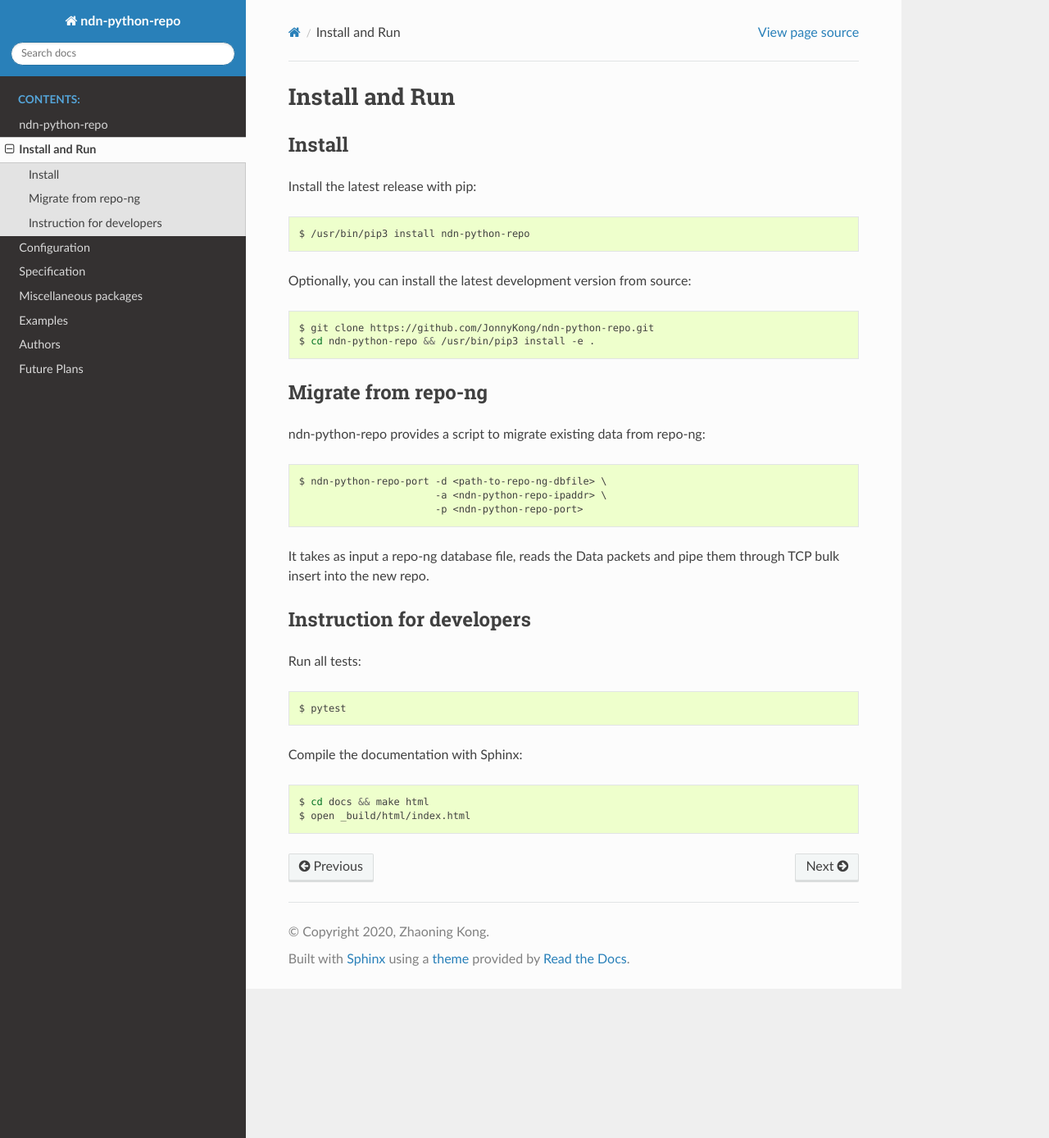
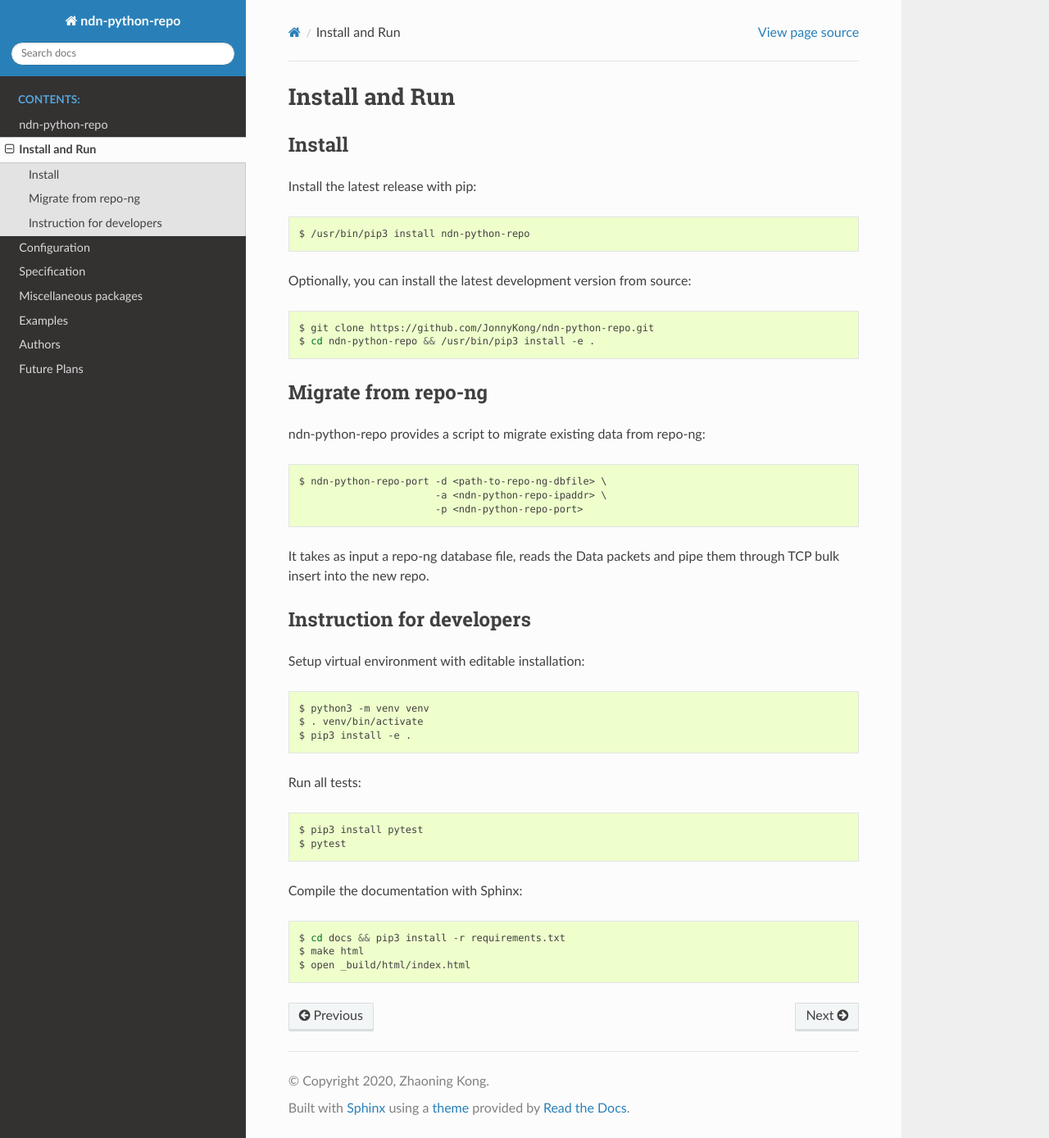
Before and after one commit to UCLA-IRL/ndn-python-repo, a Sphinx documentation site: the page built from docs/src/install.rst, in a window 1280 px wide and 1388 px high. Shown: the whole window at 82% size. Built offline with Sphinx 7.4.7 and the Read the Docs theme 2.0.0, drawn with Linux system fonts in a browser that asks for light colours.

```diff
--- a/docs/requirements.txt
+++ b/docs/requirements.txt
@@ -1,2 +1,6 @@
 sphinx-autodoc-typehints>=1.10.2
 sphinx-rtd-theme>=0.4.3
+python-ndn>=0.2b2.post1
+PyYAML>=5.1.2
+plyvel>=1.2.0
+pymongo>=3.10.1
--- a/docs/src/install.rst
+++ b/docs/src/install.rst
@@ -33,15 +33,25 @@
 Instruction for developers
 --------------------------
 
+Setup virtual environment with editable installation:
+
+.. code-block:: bash
+
+    $ python3 -m venv venv
+    $ . venv/bin/activate
+    $ pip3 install -e .
+
 Run all tests:
 
 .. code-block:: bash
 
+    $ pip3 install pytest
     $ pytest
 
 Compile the documentation with Sphinx:
 
 .. code-block:: bash
 
-    $ cd docs && make html
+    $ cd docs && pip3 install -r requirements.txt
+    $ make html
     $ open _build/html/index.html
```
